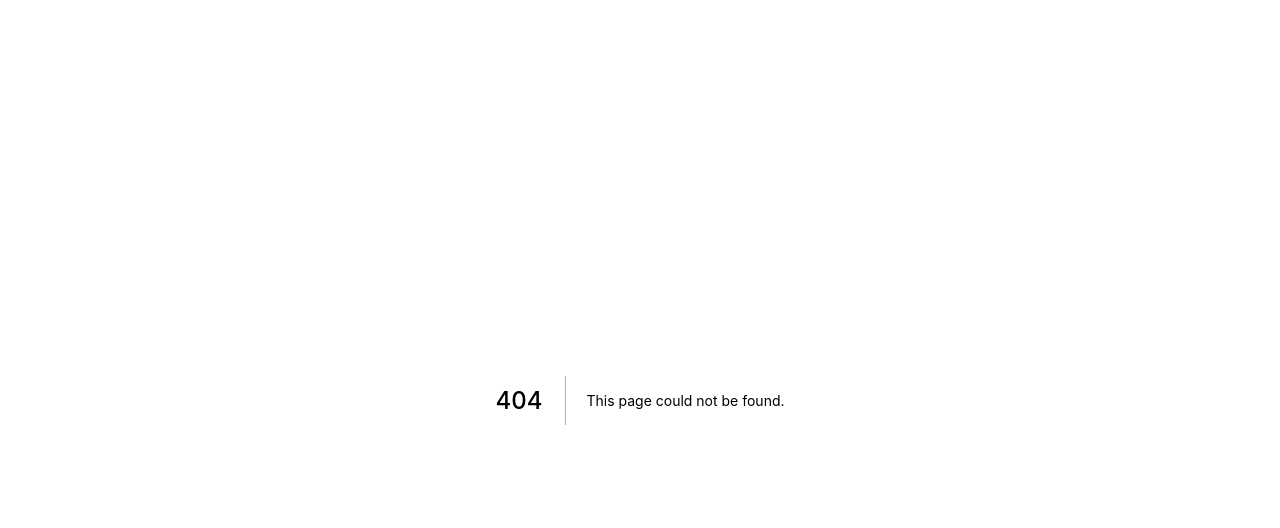
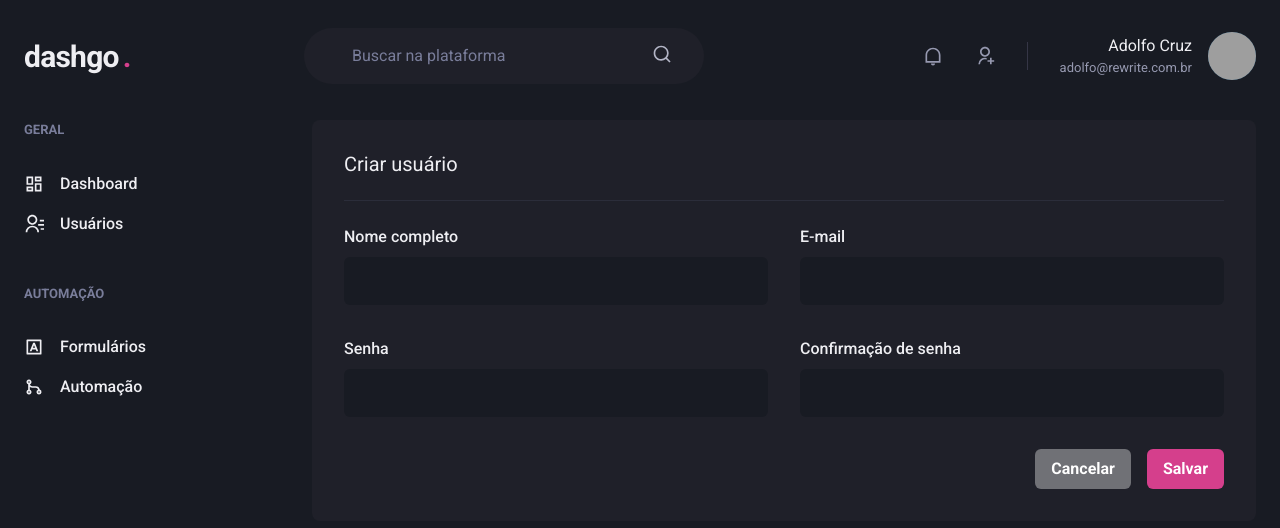
Before and after one commit to rewrit3/react-rocketseat-ignite-04-dashgo, a Next.js app: page /users/create in a window 1280 px wide. Before the commit this address had no page. Shown: the top 528 px of the page. Built offline with nearby package versions, Linux system fonts and the light colour scheme; grey boxes are pictures that could not be loaded.

Commit message:
feat: users (create)

```diff
--- /dev/null
+++ b/src/pages/users/create.tsx
@@ -0,0 +1,93 @@
+import {
+  SimpleGrid,
+  Flex,
+  Box,
+  HStack,
+  VStack,
+  Heading,
+  Button,
+  Divider
+} from '@chakra-ui/react'
+
+
+import { Header }   from '../../components/Header'
+import { Siderbar } from '../../components/Sidebar'
+import { Input }    from '../../components/Form/Input'
+
+export default function UserCreate() {
+  return (
+    <Box>
+      <Header />
+
+      <Flex
+        w="100%"
+        maxW={1480}
+        mx="auto"
+        my="6"
+        px="6">
+        <Siderbar />
+
+        <Box
+          flex="1"
+          p="8"
+          borderRadius={8}
+          bg="gray.800">
+          <Heading
+            size="md"
+            fontWeight="normal">
+              Criar usuário
+          </Heading>
+
+          <Divider
+            my="6"
+            borderColor="gray.700"
+          />
+
+          <VStack spacing="8">
+            <SimpleGrid
+              minChildWidth="240px"
+              spacing="8"
+              w="100%">
+              <Input
+                name="name"
+                label="Nome completo"
+              />
+
+              <Input
+                type="email"
+                name="email"
+                label="E-mail"
+              />
+            </SimpleGrid>
+
+            <SimpleGrid
+              minChildWidth="240px"
+              spacing="8"
+              w="100%">
+              <Input
+                type="password"
+                name="password"
+                label="Senha"
+              />
+
+              <Input
+                type="password"
+                name="password_confirmation"
+                label="Confirmação de senha"
+              />
+            </SimpleGrid>
+          </VStack>
+
+          <Flex
+            mt="8"
+            justify="flex-end">
+            <HStack spacing="4">
+              <Button colorScheme="whiteAlpha">Cancelar</Button>
+              <Button colorScheme="pink">Salvar</Button>
+            </HStack>
+          </Flex>
+        </Box>
+      </Flex>
+    </Box>
+  );
+}
```
